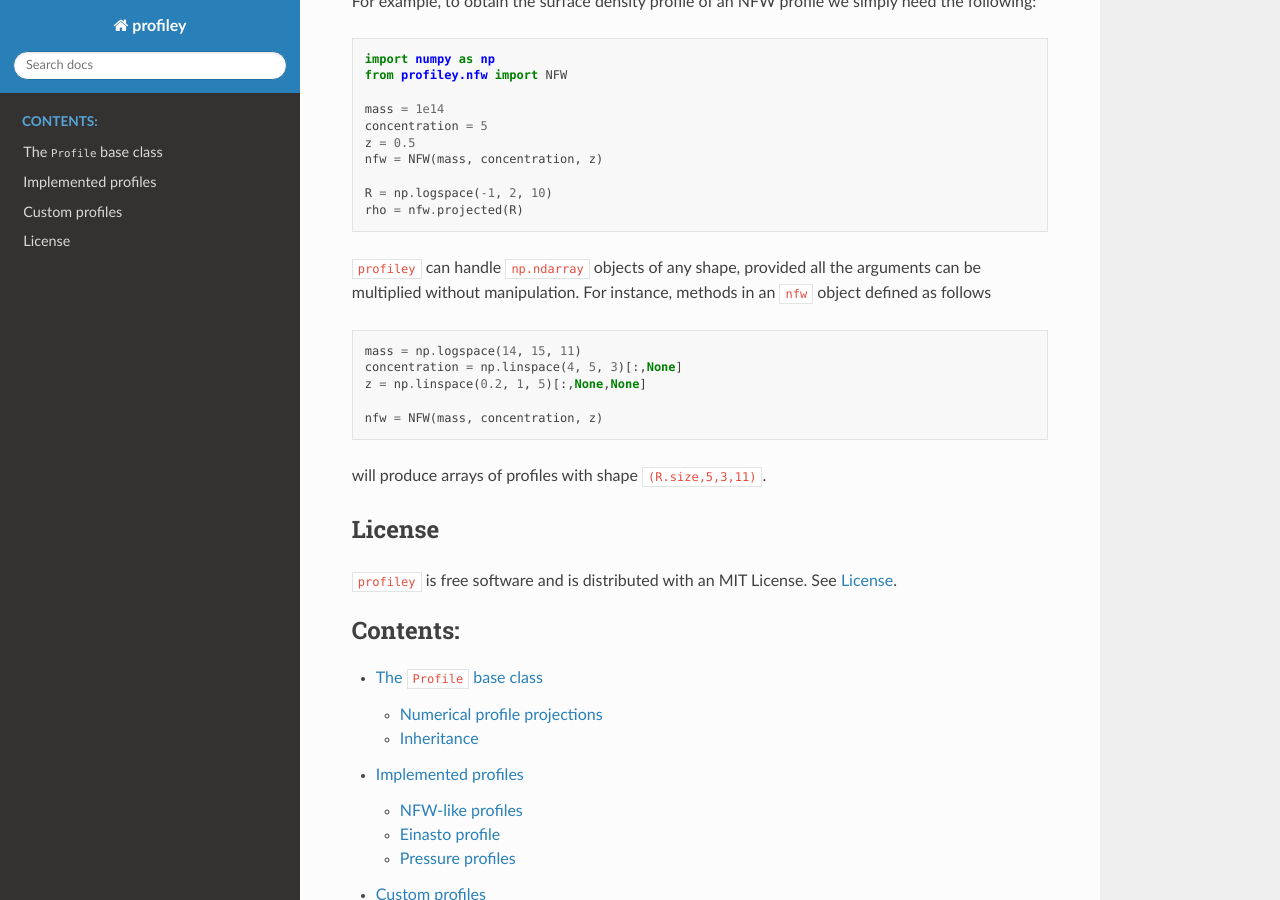
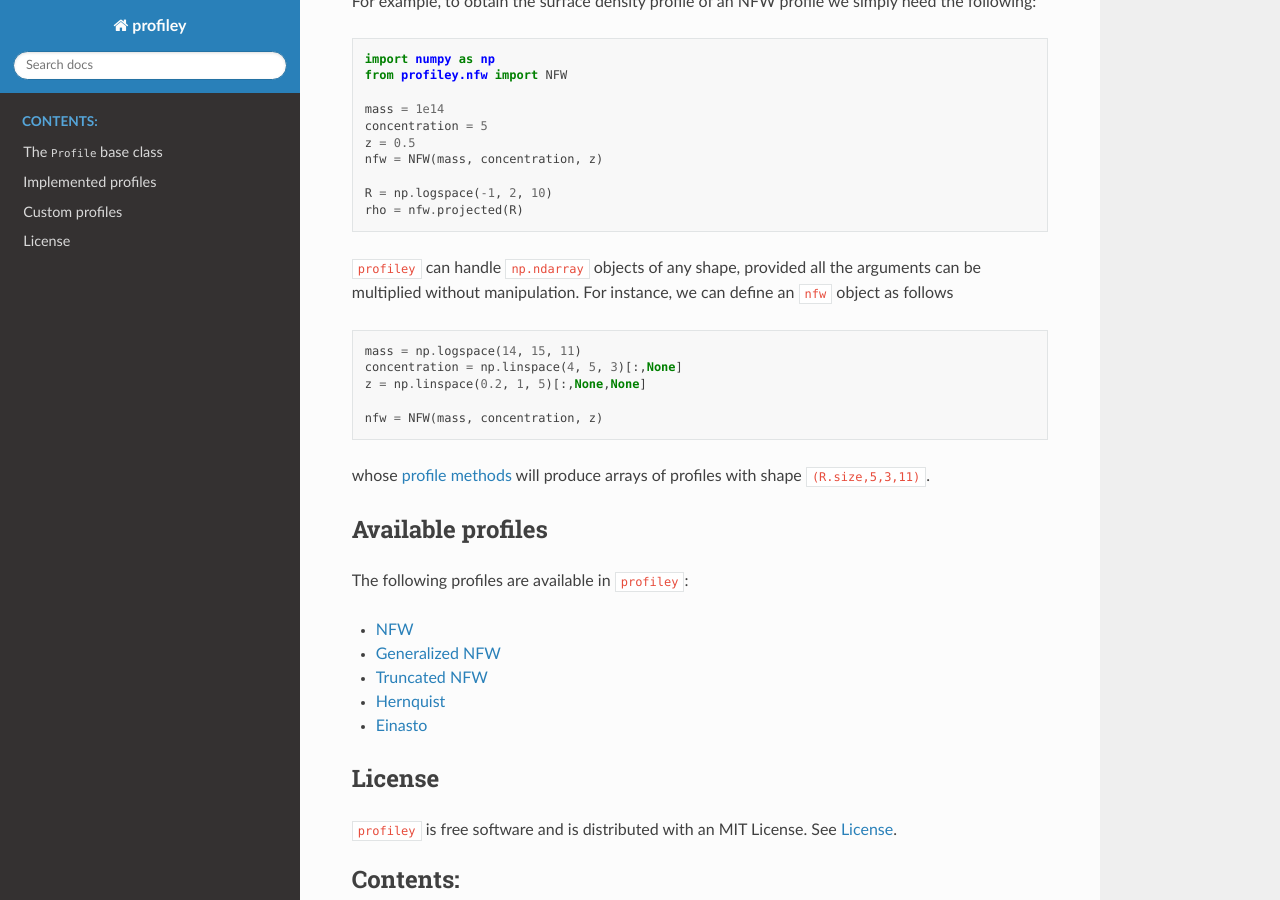
Before and after one commit to cristobal-sifon/profiley, a Sphinx documentation site: the page built from docs/index.rst, in a window 1280 px wide and 900 px high, scrolled down 567 px. Built offline with Sphinx 7.4.7 and the Read the Docs theme 2.0.0, drawn with Linux system fonts in a browser that asks for light colours.

Commit message:
added available profiles to front page #27

```diff
--- a/docs/index.rst
+++ b/docs/index.rst
@@ -42,8 +42,8 @@ For example, to obtain the surface density profile of an NFW profile we simply n
     rho = nfw.projected(R)
 
 ``profiley`` can handle ``np.ndarray`` objects of any shape, provided all the
-arguments can be multiplied without manipulation. For instance, methods in an
-``nfw`` object defined as follows
+arguments can be multiplied without manipulation. For instance, we can define an
+``nfw`` object as follows
 
 .. code-block:: python
 
@@ -53,7 +53,19 @@ arguments can be multiplied without manipulation. For instance, methods in an
 
     nfw = NFW(mass, concentration, z)
 
-will produce arrays of profiles with shape ``(R.size,5,3,11)``.
+whose `profile methods <profiles/Profile/index.html>`_ will produce arrays of
+profiles with shape ``(R.size,5,3,11)``.
+
+Available profiles
+++++++++++++++++++
+
+The following profiles are available in ``profiley``:
+
+* `NFW <profiles/nfw/index.html#nfw-profile>`_
+* `Generalized NFW <profiles/nfw/index.html#generalized-nfw-profile>`_
+* `Truncated NFW <profiles/nfw/index.html#truncated-nfw-profile>`_
+* `Hernquist <profiles/nfw/index.html#hernquist-profile>`_
+* `Einasto <profiles/einasto/index.html>`_
 
 
 License
--- a/src/profiley/__init__.py
+++ b/src/profiley/__init__.py
@@ -48,4 +48,4 @@ from .helpers.cosmology import BaseCosmo
 from .helpers.lensing import BaseLensing
 """
 
-__version__ = '1.3.0b3'
+__version__ = '1.3.0b4'
```
Also changed, not shown: docs/profiles/Profile/index.rst (+8 -3 lines), docs/profiles/nfw/index.rst (+10 -1 lines).
